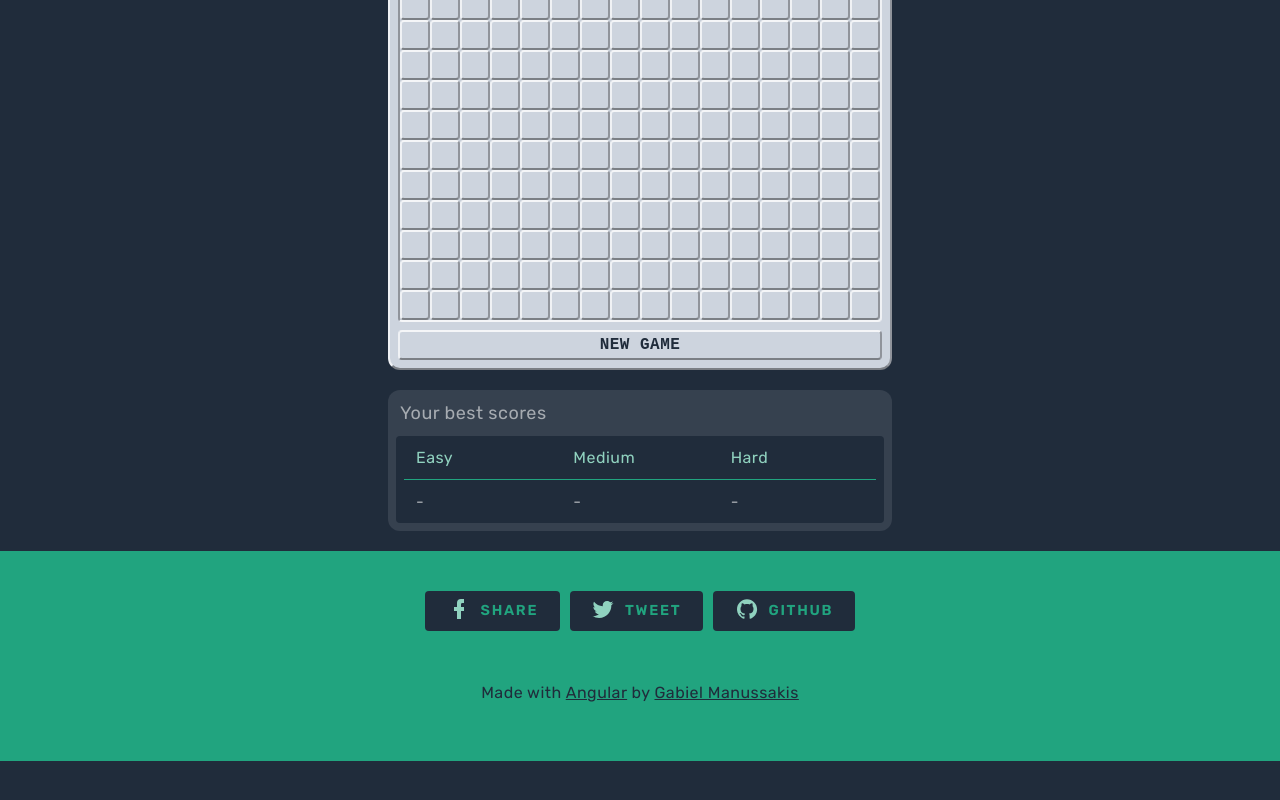
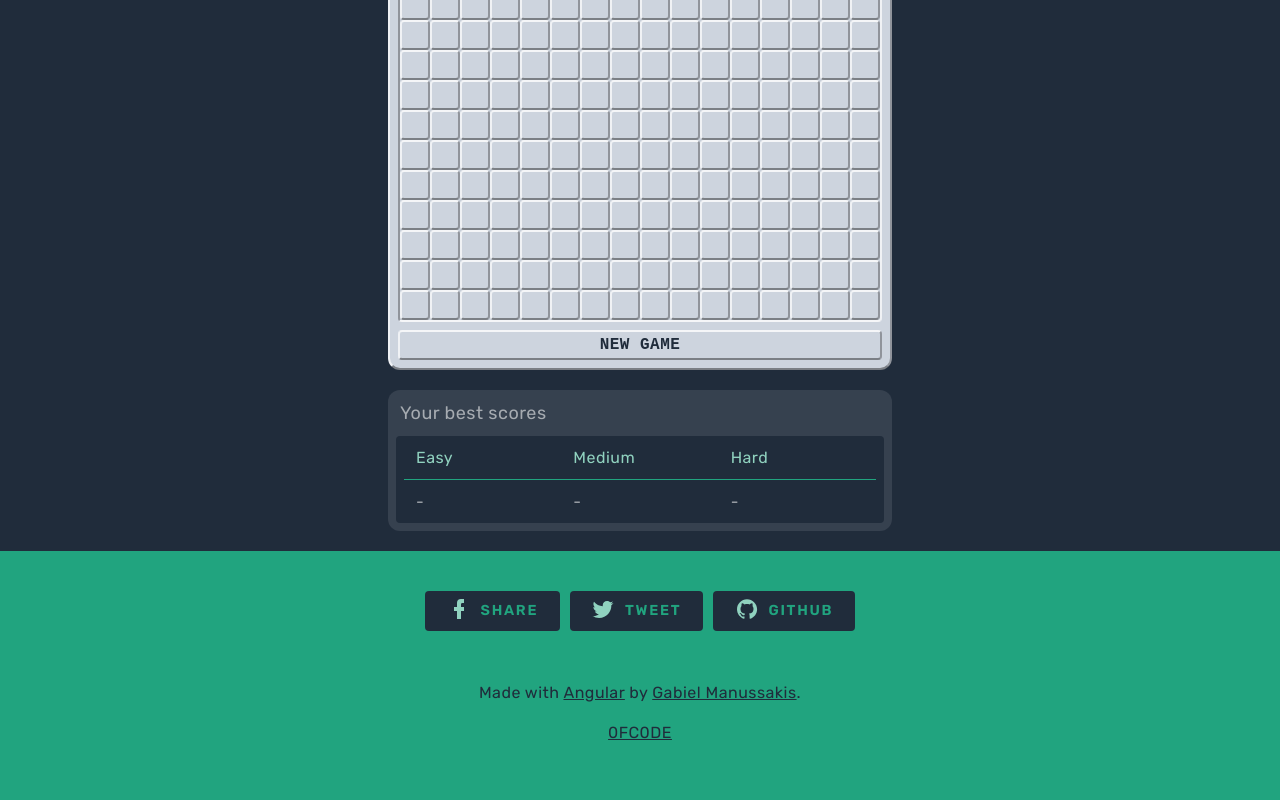
Before and after one commit to Manussakis/angular-minesweeper, an Angular app: page / in a window 1280 px wide. Shown: the part 356-1156 px from the top of the page. Before the commit the page ends 1117 px from the top, so only its background shows below. Built offline with nearby package versions, Linux system fonts and the light colour scheme.

Commit message:
Include 0FC0DE on footer

```diff
--- a/src/app/app.component.html
+++ b/src/app/app.component.html
@@ -110,9 +110,8 @@
                 </a>
             </div>
             <div class="colophon">
-                <p>
-                    Made with <a href="https://angular.io/" target="_blank">Angular</a> by <a href="https://github.com/Manussakis" target="_blank">Gabiel Manussakis</a><br>
-                </p>
+                <p>Made with <a href="https://angular.io/" target="_blank">Angular</a> by <a href="https://github.com/Manussakis" target="_blank">Gabiel Manussakis</a>.</p>
+                <p><a href="https://ofcode.com.br/" target="_blank">0FC0DE</a></p>
             </div>
         </div>
     </div>
```
